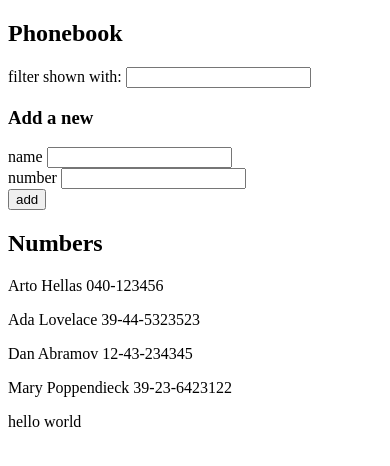
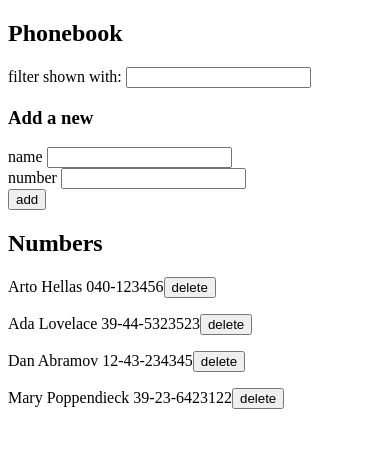
Before and after one commit to GrigoriiBerezin/fullstack, a React (Create React App) app in the folder part2/phonebook/: page / in a window 390 px wide. Shown: the top 466 px of the page. Built offline with nearby package versions, Linux system fonts and the light colour scheme; data requests are answered from the project's data file.

Commit message:
Implement phonebook part 9

```diff
--- a/part2/phonebook/db.json
+++ b/part2/phonebook/db.json
@@ -19,11 +19,6 @@
       "name": "Mary Poppendieck",
       "number": "39-23-6423122",
       "id": 4
-    },
-    {
-      "name": "hello",
-      "number": "world",
-      "id": 5
     }
   ]
 }
--- a/part2/phonebook/src/components/Person.js
+++ b/part2/phonebook/src/components/Person.js
@@ -1,3 +1,17 @@
-const Person = (props) => (<p>{props.name} {props.number}</p>)
+import personsService from '../services/persons'
+
+const Person = ({person}) => {
+    const onDelete = () => window.confirm(`Delete ${person.name}?`) ? personsService._delete(person.id) : {}
+
+    // doesn't update persons
+    return (
+        <div>
+            <p>
+                {person.name} {person.number}
+                <button onClick={onDelete}>delete</button>
+            </p>
+        </div>
+    )
+}
 
 export default Person
--- a/part2/phonebook/src/components/Persons.js
+++ b/part2/phonebook/src/components/Persons.js
@@ -3,7 +3,7 @@ import Person from "./Person";
 const Persons = ({persons}) => {
     return (
         <div>
-            {persons.map(person => <Person key={person.id} name={person.name} number={person.number}/>)}
+            {persons.map(person => <Person key={person.id} person={person}/>)}
         </div>
     )
 }
--- a/part2/phonebook/src/services/persons.js
+++ b/part2/phonebook/src/services/persons.js
@@ -10,4 +10,8 @@ const create = (person) => {
     return axios.post(url, person).then(response => response.data)
 }
 
-export default {getAll, create}
+const _delete = (id) => {
+    return axios.delete(`${url}/${id}`).then(response => response.data)
+}
+
+export default {getAll, create, _delete}
```
